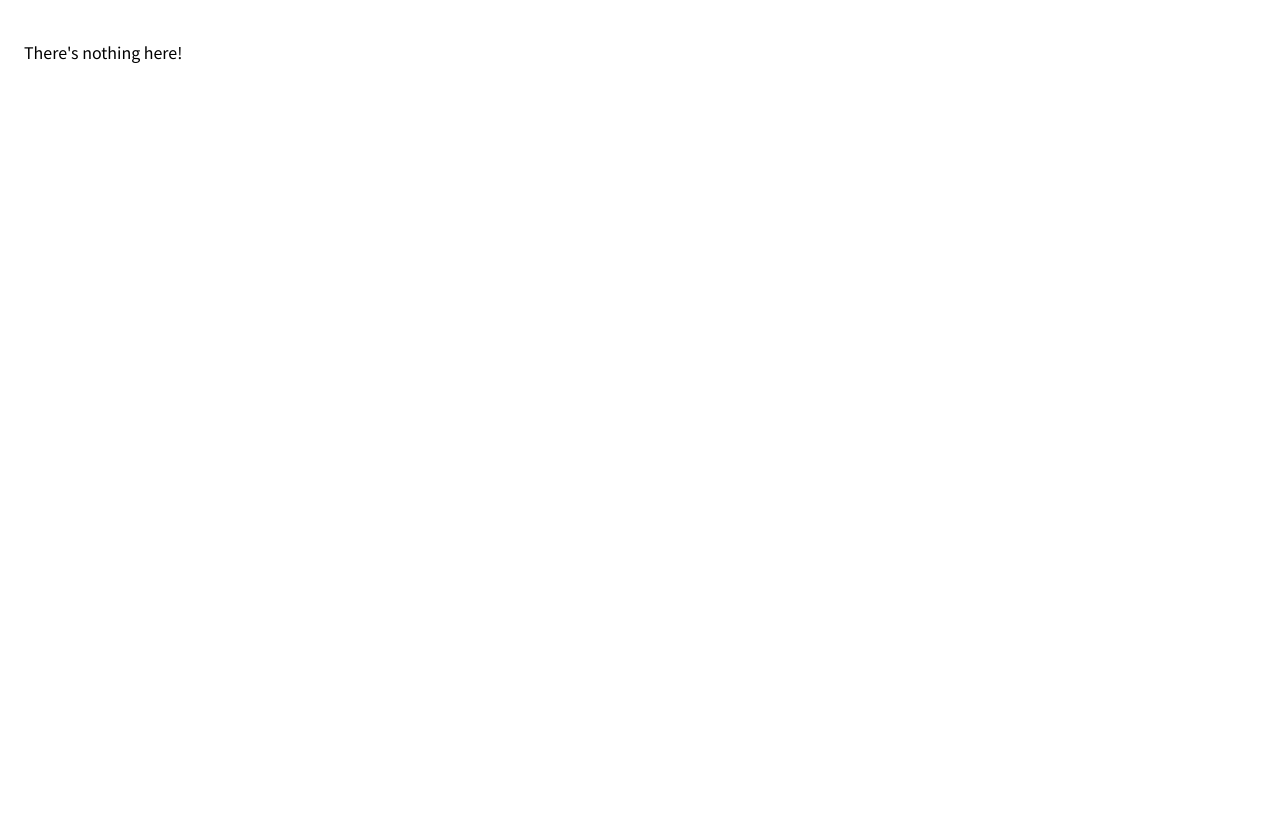
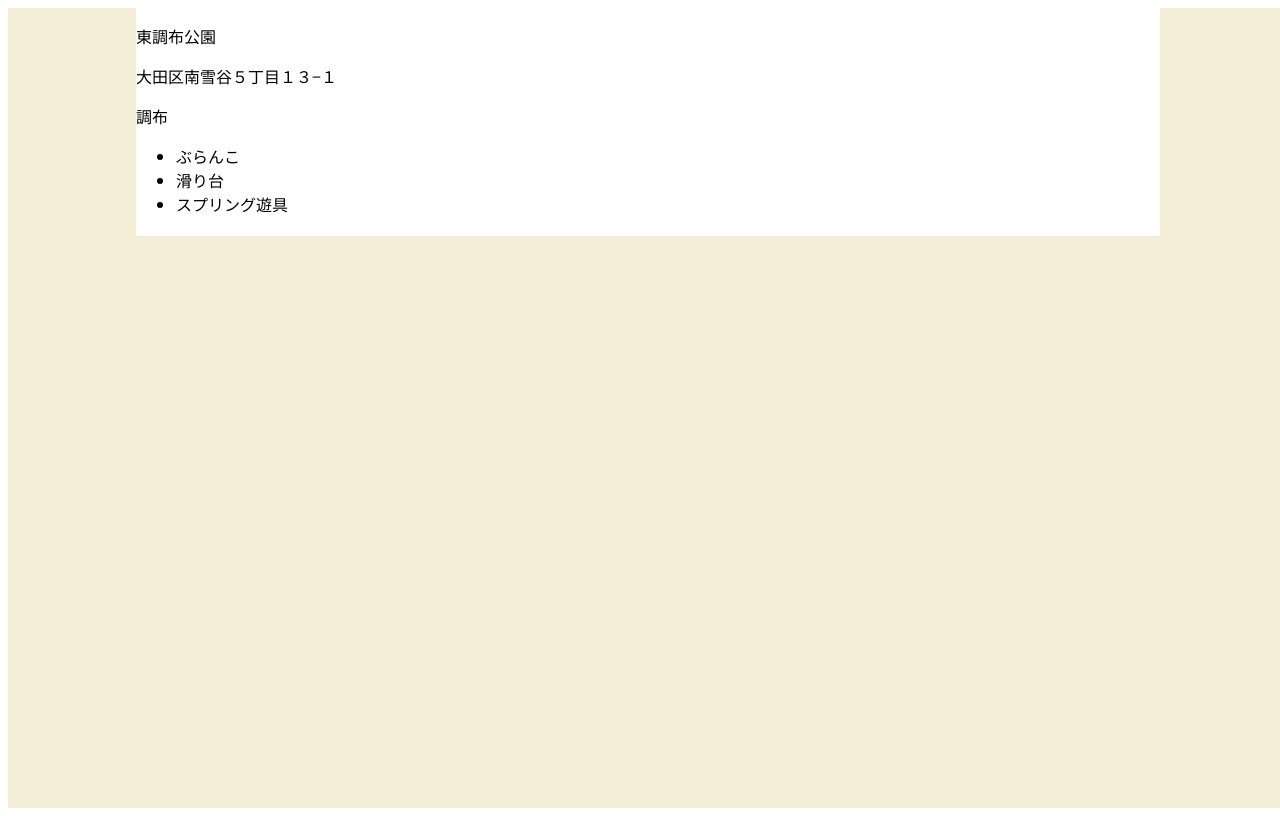
Before and after one commit to Ayane1234/park-app, a React (Create React App) app: page /List in a window 1280 px wide. Built offline with nearby package versions, Linux system fonts and the light colour scheme.

Commit message:
List.jsの作成。ListのRouting追加。

```diff
--- a/src/App.js
+++ b/src/App.js
@@ -27,6 +27,8 @@ function App() {
         <Link to="/Area">Area</Link>
         <br></br>
         <Link to="/ParkName">ParkName</Link>
+        <br></br>
+        <Link to="/List">List</Link>
       </nav>
       <Outlet />
     </div>
--- a/src/index.js
+++ b/src/index.js
@@ -7,7 +7,7 @@ import { Age } from "./screens/Age";
 import { Area } from "./screens/Area";
 import { ParkName } from "./screens/ParkName";
 import { BrowserRouter, Link, Switch, Route, Routes } from "react-router-dom";
-
+import { List } from "./screens/List";
 const root = ReactDOM.createRoot(document.getElementById("root"));
 root.render(
   <BrowserRouter>
@@ -19,6 +19,7 @@ root.render(
       <Route path="Age" element={<Age />} />
       <Route path="Area" element={<Area />} />
       <Route path="ParkName" element={<ParkName />} />
+      <Route path="List" element={<List />} />
       {/* </React.StrictMode> */}
       <Route
         path="*"
--- /dev/null
+++ b/src/screens/List.js
@@ -0,0 +1,47 @@
+import React from "react";
+
+export const List = () => {
+  return (
+    <div style={styles.body}>
+      <section style={styles.section}>
+        <div style={styles.card}>
+          <p>東調布公園</p>
+          <p>大田区南雪谷５丁目１３−１</p>
+          <p>調布</p>
+          <ul>
+            <li>ぶらんこ</li>
+            <li>滑り台</li>
+            <li>スプリング遊具</li>
+          </ul>
+        </div>
+      </section>
+    </div>
+  );
+};
+
+const styles = {
+  body: {
+    width: "100vw",
+    height: "100vh",
+    position: "relative",
+    backgroundColor: "#f3eed5",
+    // display: "flex",
+    // flexDirection: "column",
+    // alignItems: "center",
+    // justifyContent: "center",
+    // paddingTop: 30,
+  },
+  card: {
+    width: "80%",
+    height: "30%",
+    backgroundColor: "white",
+  },
+  section: {
+    width: "100%",
+    height: "95%",
+    display: "flex",
+    flexDirection: "column",
+    // justifyContent: "center",
+    alignItems: "center",
+  },
+};
```
